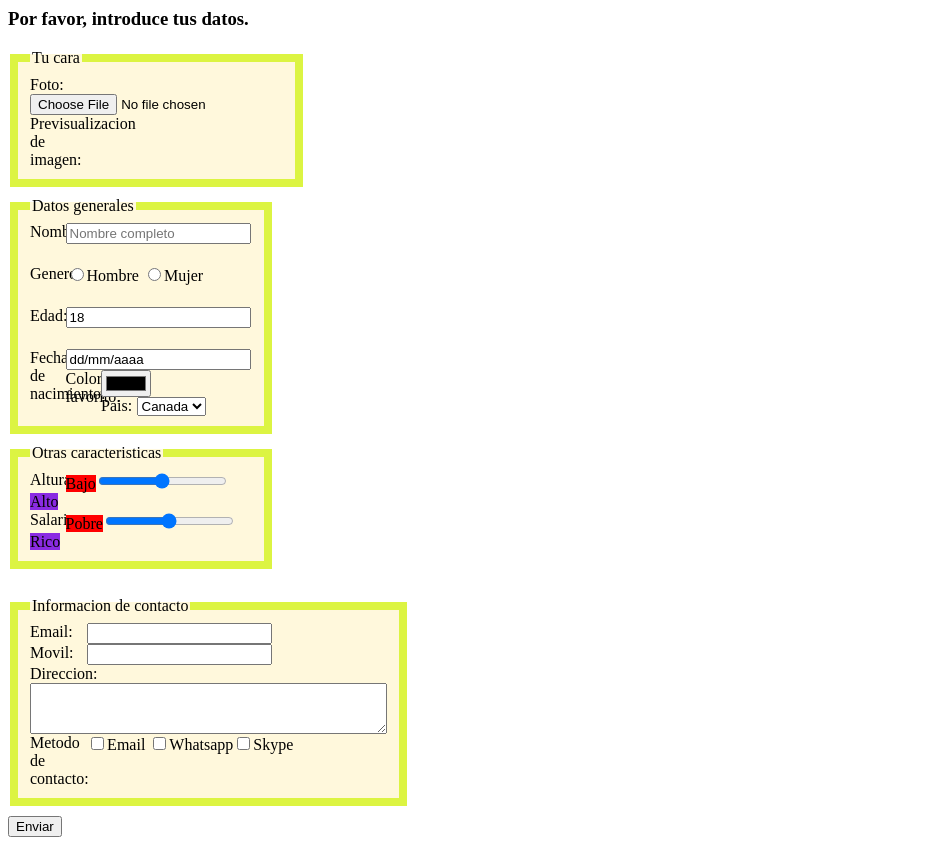
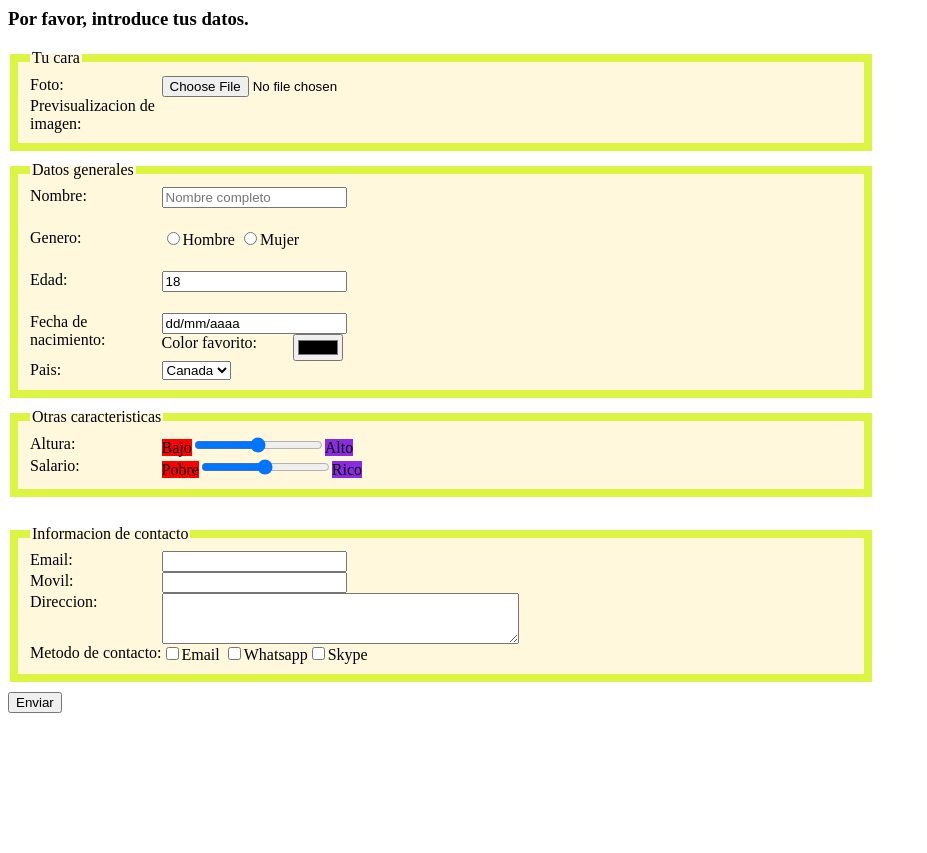
Before and after one commit to yooooorch/practica8, a plain HTML site: page ejercicio8.html in a window 1280 px wide. Shown: the whole page, without its empty margins (0-927 px from the left). After the commit the page ends 800 px from the top, so only its background shows below. Drawn offline with Linux system fonts and the light colour scheme.

Commit message:
Update estilo8.css

```diff
--- a/estilo8.css
+++ b/estilo8.css
@@ -29,6 +29,6 @@ label:hover{
 }
 fieldset{
     margin-bottom:10px;
-    margin-right:1000px;
+    margin-right:400px;
 
 }
```
